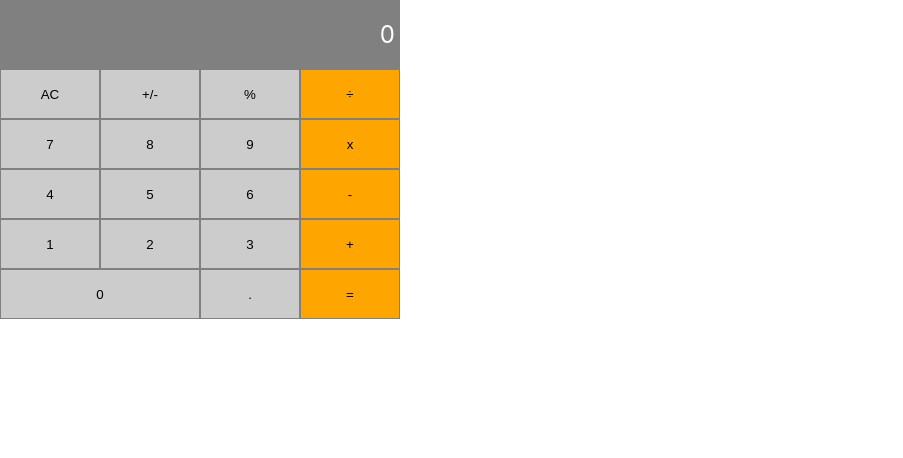
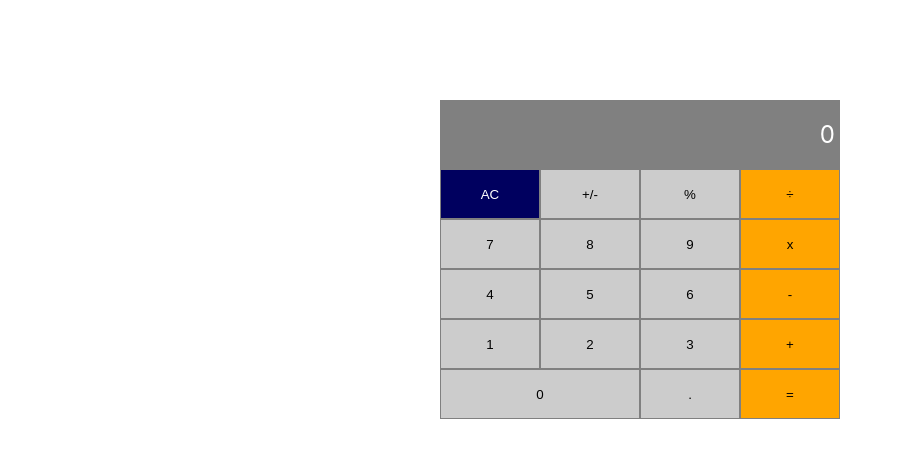
Before and after one commit to Luffytaro22/Math-Magicians, a React (Create React App) app: page / in a window 1280 px wide. In both pictures the pointer is over the button "AC". Shown: the top 458 px of the page, without its empty margins (0-903 px from the left). Built offline with nearby package versions, Linux system fonts and the light colour scheme.

Commit message:
Added hover effects to the buttons

```diff
--- a/src/index.css
+++ b/src/index.css
@@ -25,6 +25,12 @@ code {
     Consolas,
     'Courier New',
     monospace;
+}
+
+#root {
+  display: flex;
+  justify-content: center;
+  margin-top: 100px;
 }
 
 #calculator-container {
@@ -57,10 +63,21 @@ code {
   border: 0.5px solid gray;
 }
 
-.right-operations {
-  background-color: orange;
+.operations:hover {
+  cursor: pointer;
+  background-color: rgb(124, 50, 0);
+  color: white;
 }
 
 .operations:not(.right-operations) {
   background-color: rgb(204, 204, 204);
 }
+
+.operations:not(.right-operations):hover {
+  background-color: rgb(0, 0, 95);
+  color: white;
+}
+
+.right-operations {
+  background-color: orange;
+}
```
